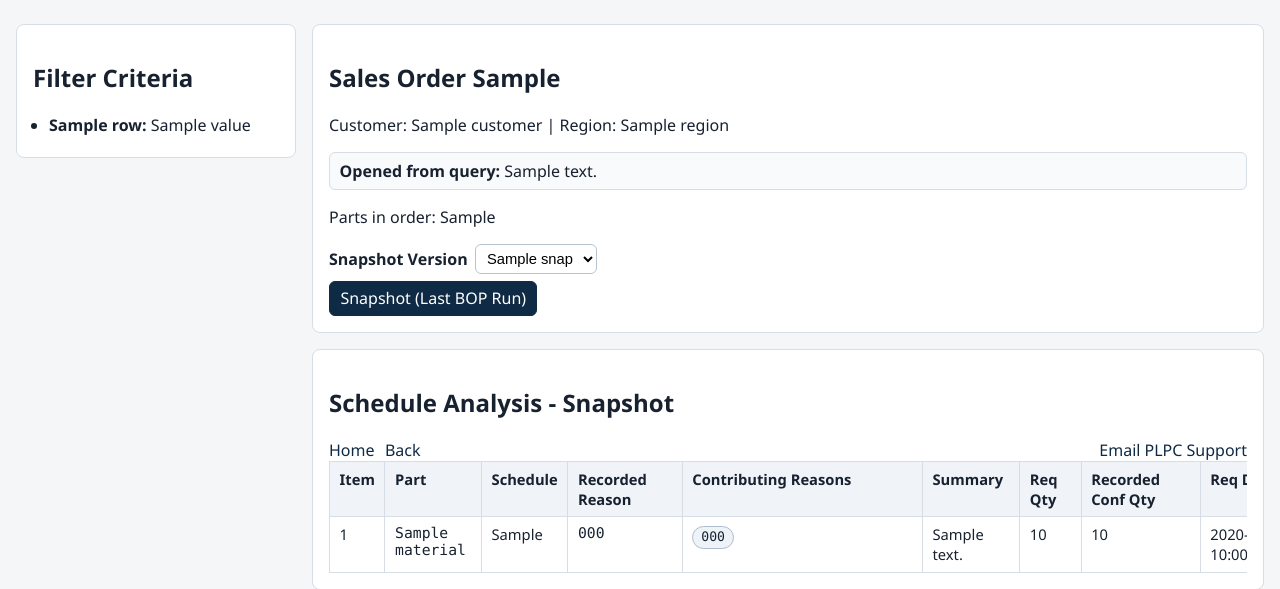
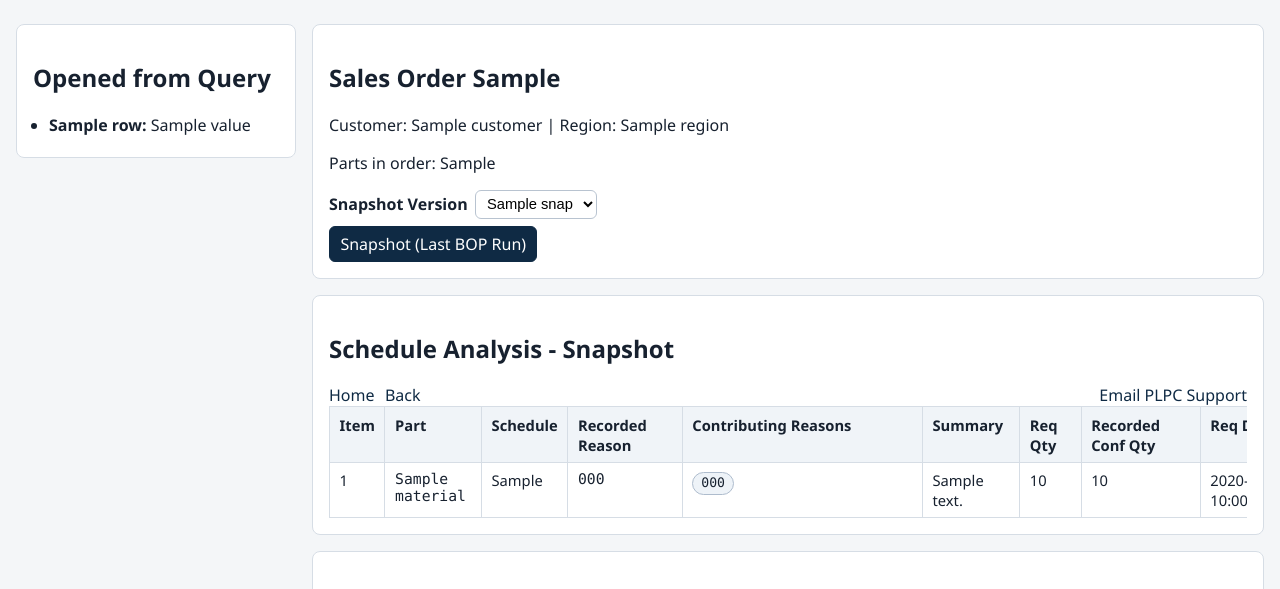
Before and after one commit to cmayer-amd/SalesOrderPOC, a FastAPI app: template app/templates/order_detail.html in a window 1280 px wide. Shown: the part 118-707 px from the top of the page. Run offline with FastAPI, Linux system fonts and the light colour scheme; the template is opened without the code that fills it: most values are stand-ins (such as "Sample title", 1, 10 or a date in 2020).

Commit message:
Move opened-from-query block into sidebar and remove inline banner.
Present query context only in the left sidebar on order detail and keep sidebar layout active at broader desktop widths.

```diff
--- a/app/static/app.css
+++ b/app/static/app.css
@@ -93,7 +93,7 @@ body {
   font-weight: 700;
 }
 
-@media (max-width: 1024px) {
+@media (max-width: 860px) {
   .index-layout {
     grid-template-columns: 1fr;
   }
--- a/app/templates/order_detail.html
+++ b/app/templates/order_detail.html
@@ -10,7 +10,7 @@
 <div class="detail-layout">
   <aside class="detail-sidebar">
     <section class="card">
-      <h2>Filter Criteria</h2>
+      <h2>Opened from Query</h2>
       {% if origin_sidebar_rows %}
         <ul class="criteria-list">
           {% for row in origin_sidebar_rows %}
@@ -27,9 +27,6 @@
 <section class="card">
   <h2>Sales Order {{ report.sales_order }}</h2>
   <p>Customer: {{ report.header.customer }} | Region: {{ report.header.region }}</p>
-  {% if origin_context_chips %}
-  <p class="query-context"><strong>Opened from query:</strong> {{ origin_context_chips | join(" | ") }}</p>
-  {% endif %}
   {% if order_parts %}
   <p>Parts in order: {{ order_parts | join(", ") }}</p>
   {% endif %}
```
